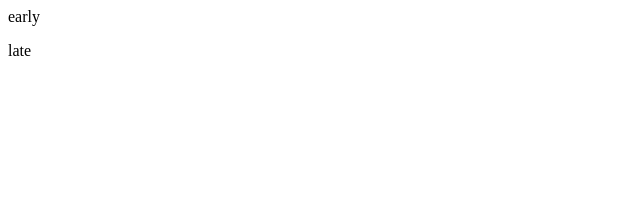
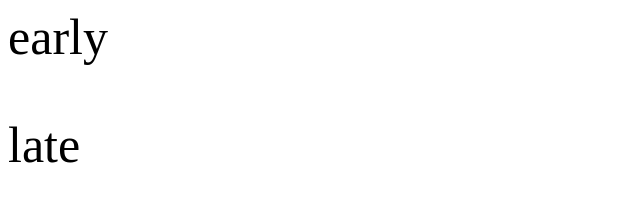
Before and after one commit to apkatsikas/element-non-visibility-assertions, a website: page index.html in a window 1280 px wide. Shown: the whole page, without its empty margins (0-640 px from the left). Drawn offline with Linux system fonts and the light colour scheme.

Commit message:
Update README and increase font size

```diff
--- a/index.html
+++ b/index.html
@@ -6,7 +6,7 @@
     <title>Delayed Element Example</title>
 </head>
 <body>
-    <header id="early">early</header>
+    <header style="font-size: 50px" id="early">early</header>
 
     <script>
         window.addEventListener('DOMContentLoaded', () => {
@@ -14,6 +14,7 @@
                 const lateParagraph = document.createElement('p');
                 lateParagraph.id = 'late';
                 lateParagraph.textContent = 'late';
+                lateParagraph.style.fontSize = '50px';
 
                 document.body.appendChild(lateParagraph);
             }, 250);
```
Also changed, not shown: README.md.
